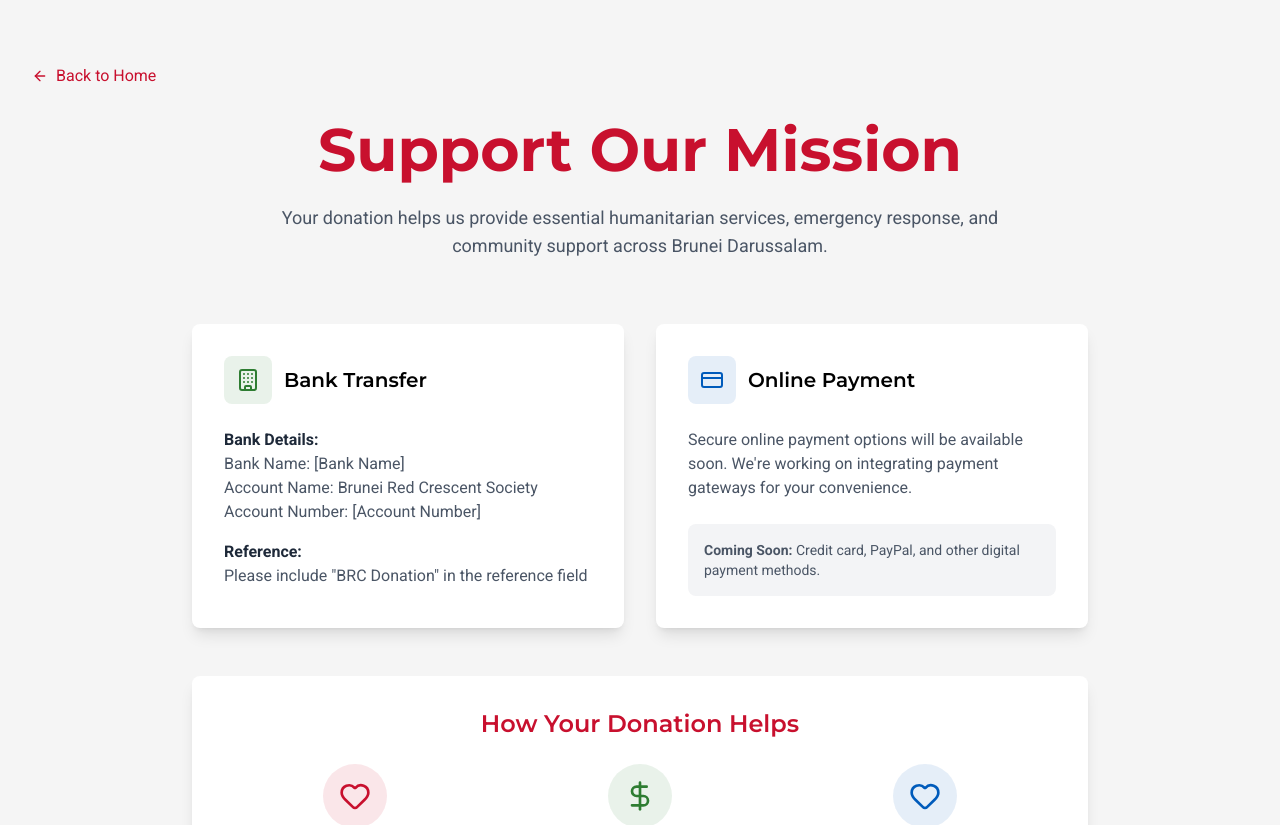
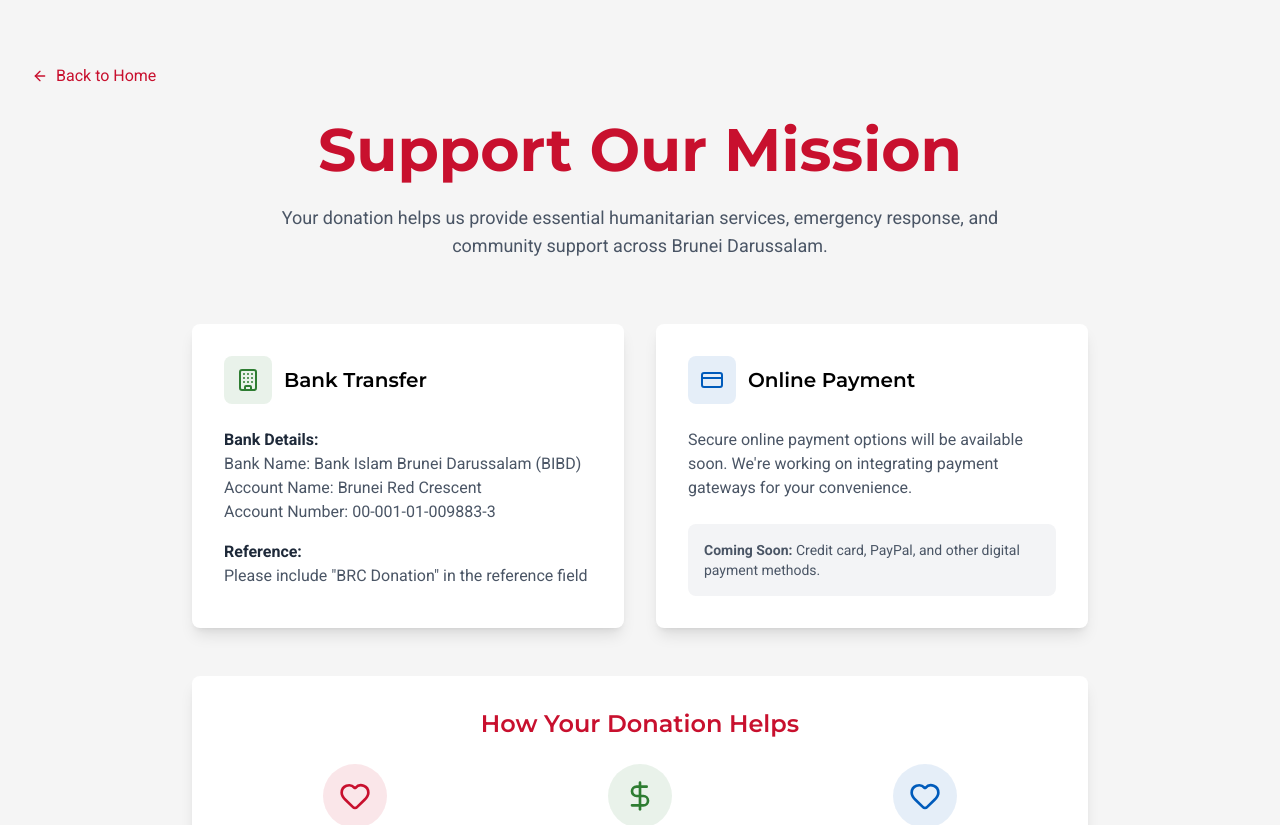
Before and after one commit to Khairul-Ikhwan23/brc-landing-page, a Next.js app: page /donate in a window 1280 px wide. Shown: the top 825 px of the page. Built offline with nearby package versions, Linux system fonts and the light colour scheme.

Commit message:
Bank account info aded

```diff
--- a/src/app/donate/page.tsx
+++ b/src/app/donate/page.tsx
@@ -40,9 +40,9 @@
               <div className="space-y-4 text-gray-600">
                 <div>
                   <p className="font-semibold text-gray-800">Bank Details:</p>
-                  <p>Bank Name: [Bank Name]</p>
-                  <p>Account Name: Brunei Red Crescent Society</p>
-                  <p>Account Number: [Account Number]</p>
+                  <p>Bank Name: Bank Islam Brunei Darussalam (BIBD)</p>
+                  <p>Account Name: Brunei Red Crescent</p>
+                  <p>Account Number: 00-001-01-009883-3</p>
                 </div>
 
                 <div>
```
